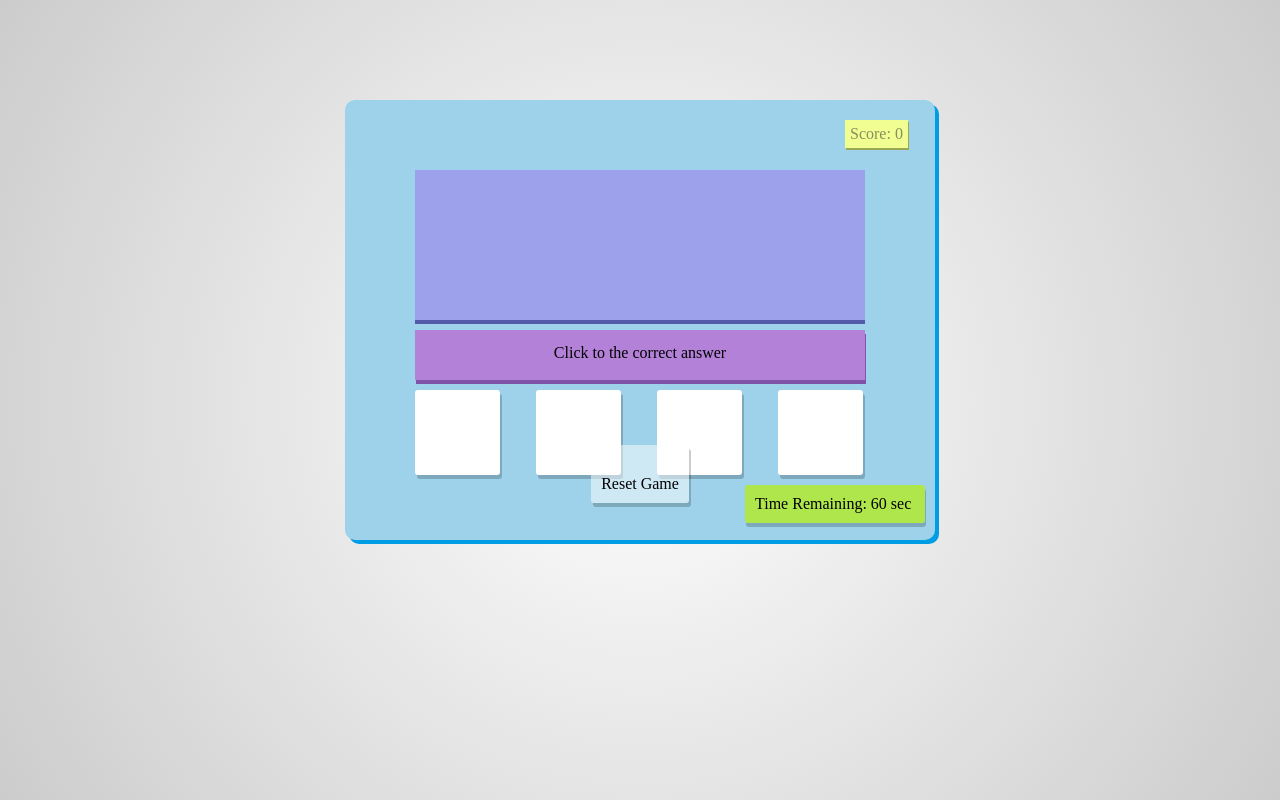
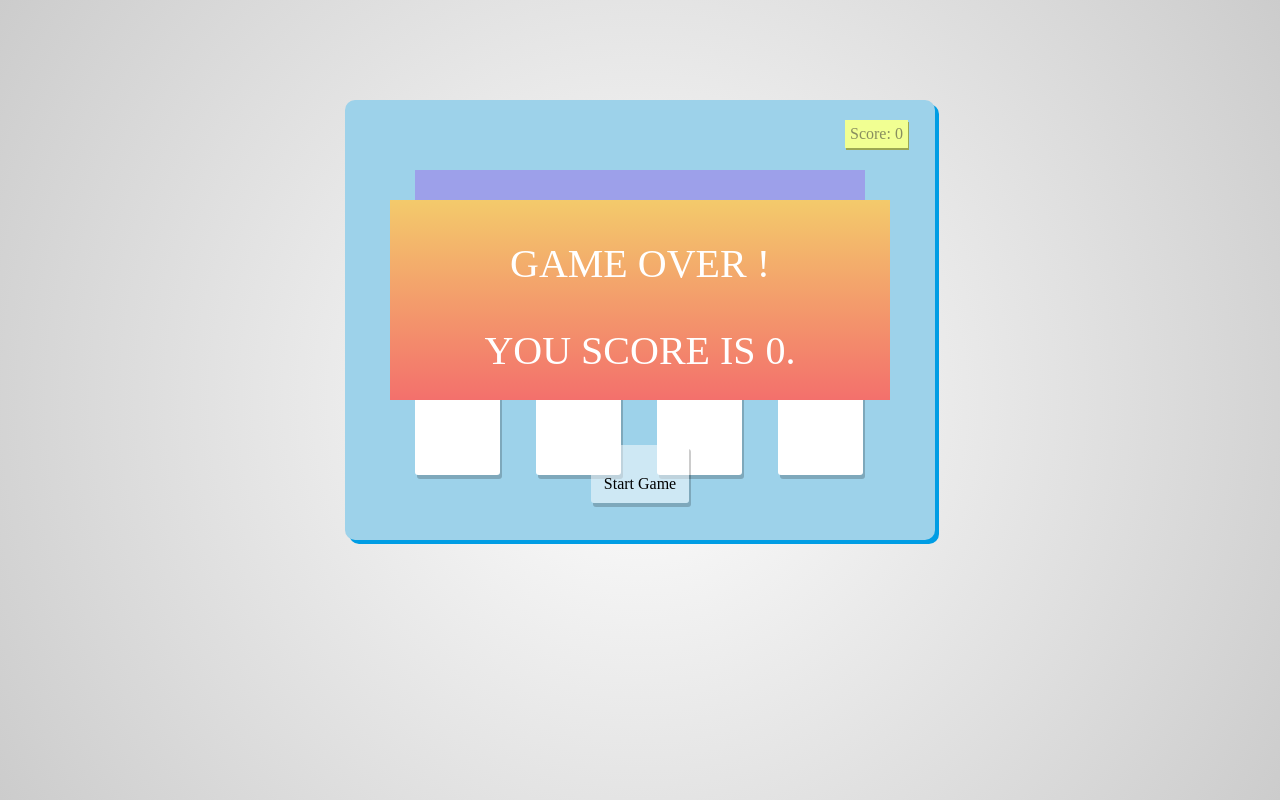
Before and after one commit to Cnfc/Web-Dev-Proj, a plain HTML site: page index.html in a window 1280 px wide. Both pictures are taken after a click on the element "Start Game". Drawn offline with Linux system fonts and the light colour scheme.

Commit message:
find some bags

```diff
--- a/index.html
+++ b/index.html
@@ -11,8 +11,8 @@
     <div class="score">
       Score:  <span id="scorevalue">0</span>
     </div>
-    <div class="correct">Correct</div>
-    <div class="wrong">Try again</div>
+    <div id="correct" class="correct">Correct</div>
+    <div id="wrong" class="wrong">Try again</div>
     <div class="question"></div>
     <div class="instruction">Click to the correct answer</div>
     <div class="choises">
@@ -23,7 +23,7 @@
     </div>
     <div id="startreset" class="startreset">Start Game</div>
     <div id="timeremaining" class="timeremaining">Time Remaining: <span id ='timeremainingvalue'>60</span> sec</div>
-    <div class="gameover">
+    <div id="gameover" class="gameover">
       <p>Game Over!</p>
       <p>Your score is </p>
     </div>
--- a/javascript.js
+++ b/javascript.js
@@ -1,5 +1,7 @@
 var playing = false;
 var score;
+var action;
+var timeremaining;
 
   document.getElementById("startreset").onclick = function () {
     if (playing == true) {
@@ -8,8 +10,49 @@ var score;
       playing = true;
       score = 0;
       document.getElementById('scorevalue').innerHTML = score;
-      document.getElementById('timeremaining').style.display = "block";
+      //show coundown box
+      show("timeremaining");
+      timeremaining = 2;
+      document.getElementById('timeremainingvalue').innerHTML = timeremaining;
+      //change button to reset
       document.getElementById('startreset').innerHTML = "Reset Game";
+      startCountdown();
+      //generate new QA
+      generateQA();
+    }
+  }
+//start counter
+function startCountdown() {
+  action = setInterval(function() {
+    timeremaining -= 1;
+    document.getElementById('timeremainingvalue').innerHTML = timeremaining;
+    if(timeremaining == 0){
+      stopCountdown();
+      show("gameover");
+      document.getElementById('gameover').innerHTML = "<p>Game Over !</p><p>You score is " + score +".</p>";
+      hide("timeremaining");
+      hide("correct");
+      hide("wrong");
+      playing = false;
+      document.getElementById('startreset').innerHTML = "Start Game"
 
     }
-  };
+
+  }, 1000)
+}
+//stop counter
+function stopCountdown() {
+  clearInterval(action);
+}
+//hide an elements
+function hide(Id) {
+  document.getElementById(Id).style.display = "none";
+}
+
+function show(Id) {
+  document.getElementById(Id).style.display = "block";
+}
+// generateQA
+function generateQA(){
+
+}
```
